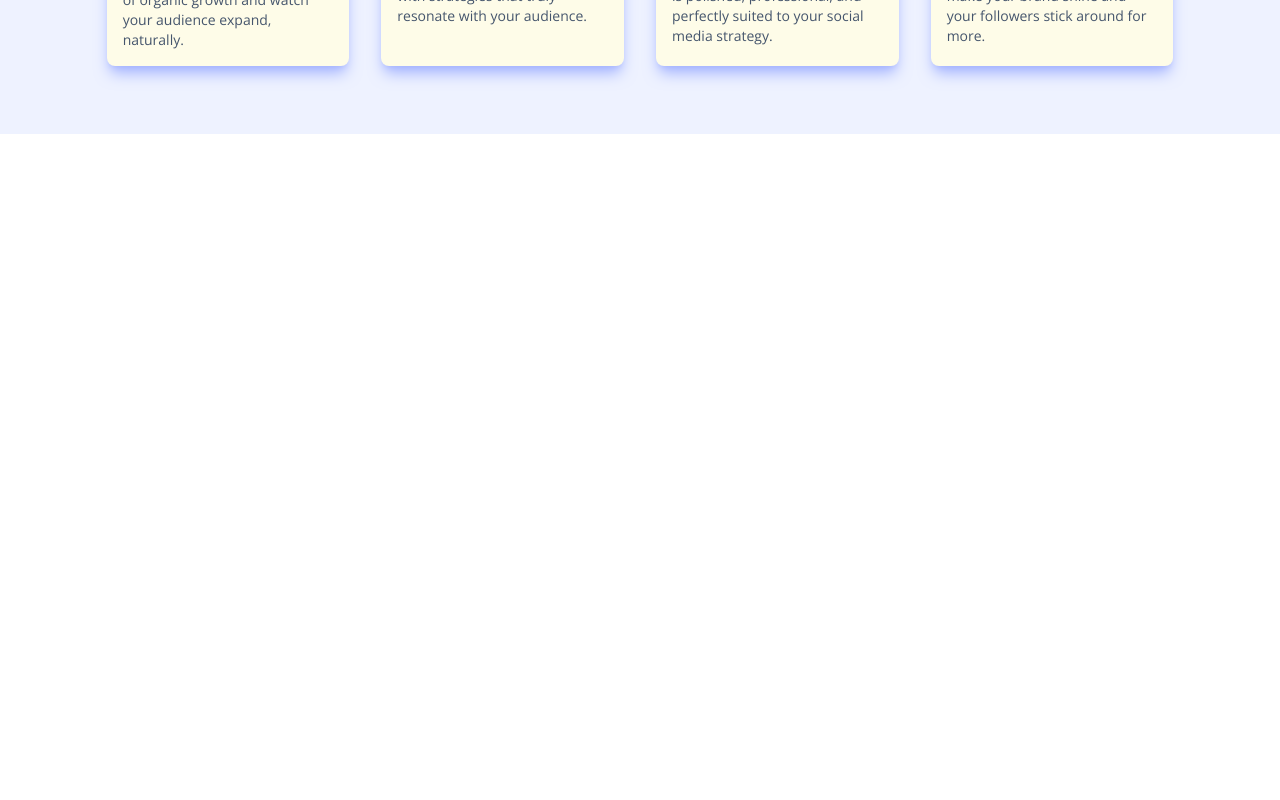
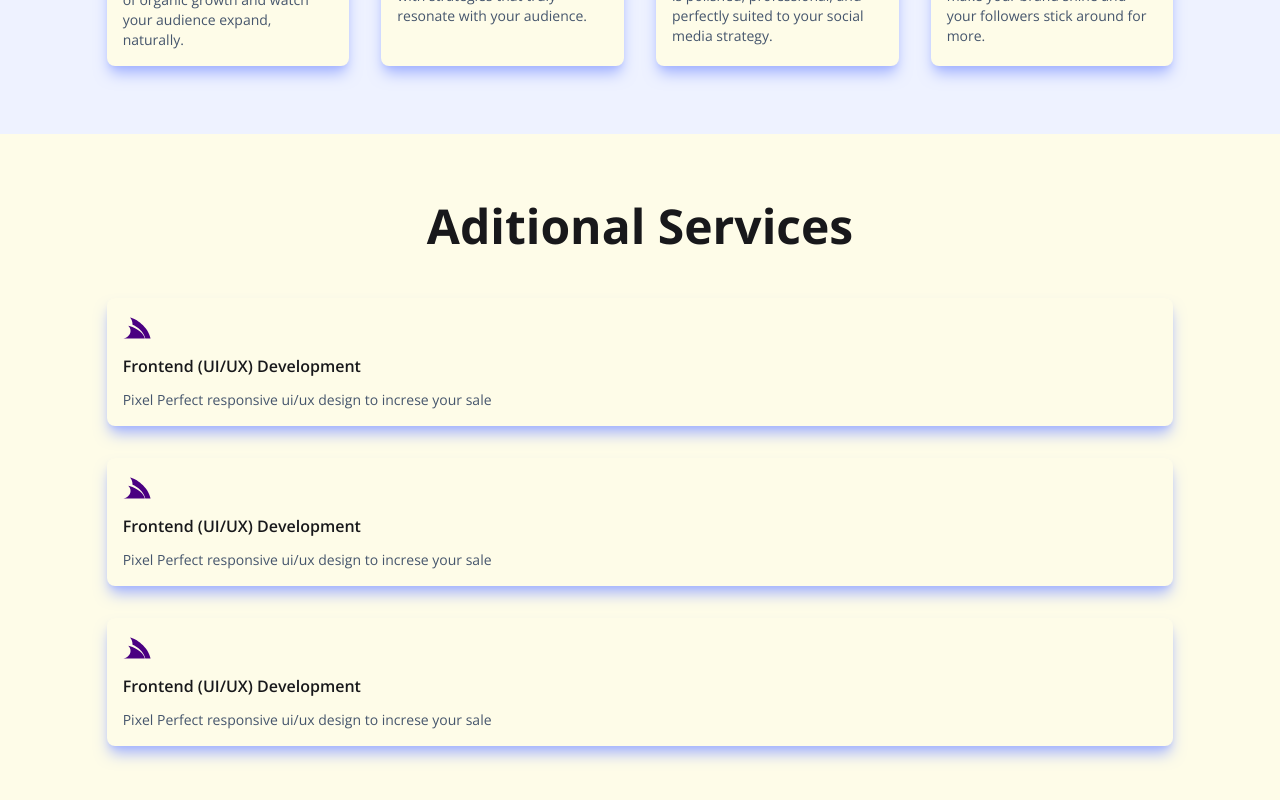
Before and after one commit to farad-alam/Elevate-Engage, a React (Vite) app: page / in a window 1280 px wide. Shown: the part 890-1690 px from the top of the page. Before the commit the page ends 1024 px from the top, so only its background shows below. Built offline with nearby package versions, Linux system fonts and the light colour scheme.

Commit message:
additional services adde

```diff
--- /dev/null
+++ b/src/sections/AditionaServices.jsx
@@ -0,0 +1,26 @@
+import React from 'react'
+import ServiceCard from '../component/ServiceCard'
+import { FaServicestack } from 'react-icons/fa'
+
+function AditionaServices() {
+  return (
+    <section className='bg-yellow-50'>
+        <div className='width section'>
+            <h2 className='subtitle'>Aditional Services</h2>
+            <div id="aditional-service" className='flex flex-col justify-between gap-8'>
+                <ServiceCard icon={<FaServicestack size={28} color='indigo' />} title="Frontend (UI/UX) Development" desc="
+                Pixel Perfect responsive ui/ux design to increse your sale
+                " />
+                <ServiceCard icon={<FaServicestack size={28} color='indigo' />} title="Frontend (UI/UX) Development" desc="
+                Pixel Perfect responsive ui/ux design to increse your sale
+                " />
+                <ServiceCard icon={<FaServicestack size={28} color='indigo' />} title="Frontend (UI/UX) Development" desc="
+                Pixel Perfect responsive ui/ux design to increse your sale
+                " />
+            </div>
+        </div>
+    </section>
+  )
+}
+
+export default AditionaServices
--- a/src/sections/Main.jsx
+++ b/src/sections/Main.jsx
@@ -1,10 +1,12 @@
 import React from 'react'
 import Services from './Services'
+import AditionaServices from './AditionaServices'
 
 function Main() {
   return (
     <>
     <Services />
+    <AditionaServices />
     </>
   )
 }
```
